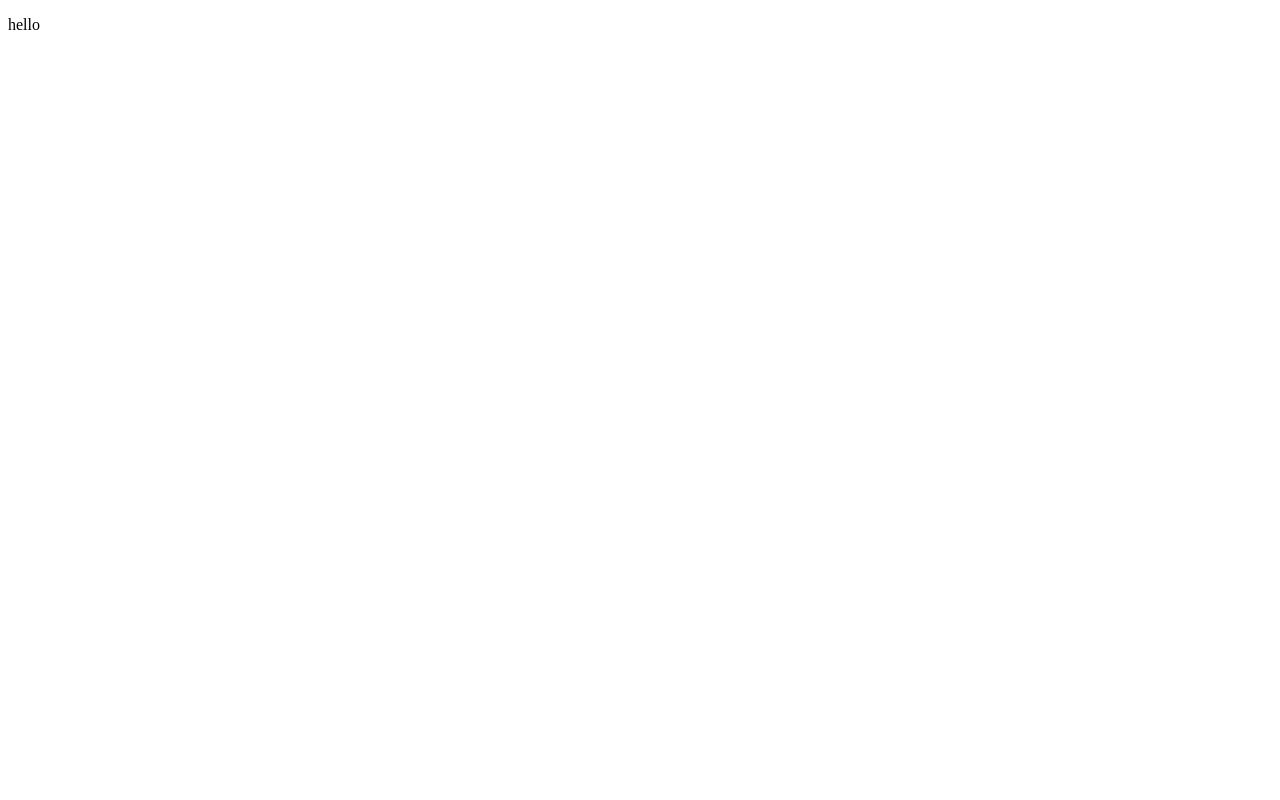
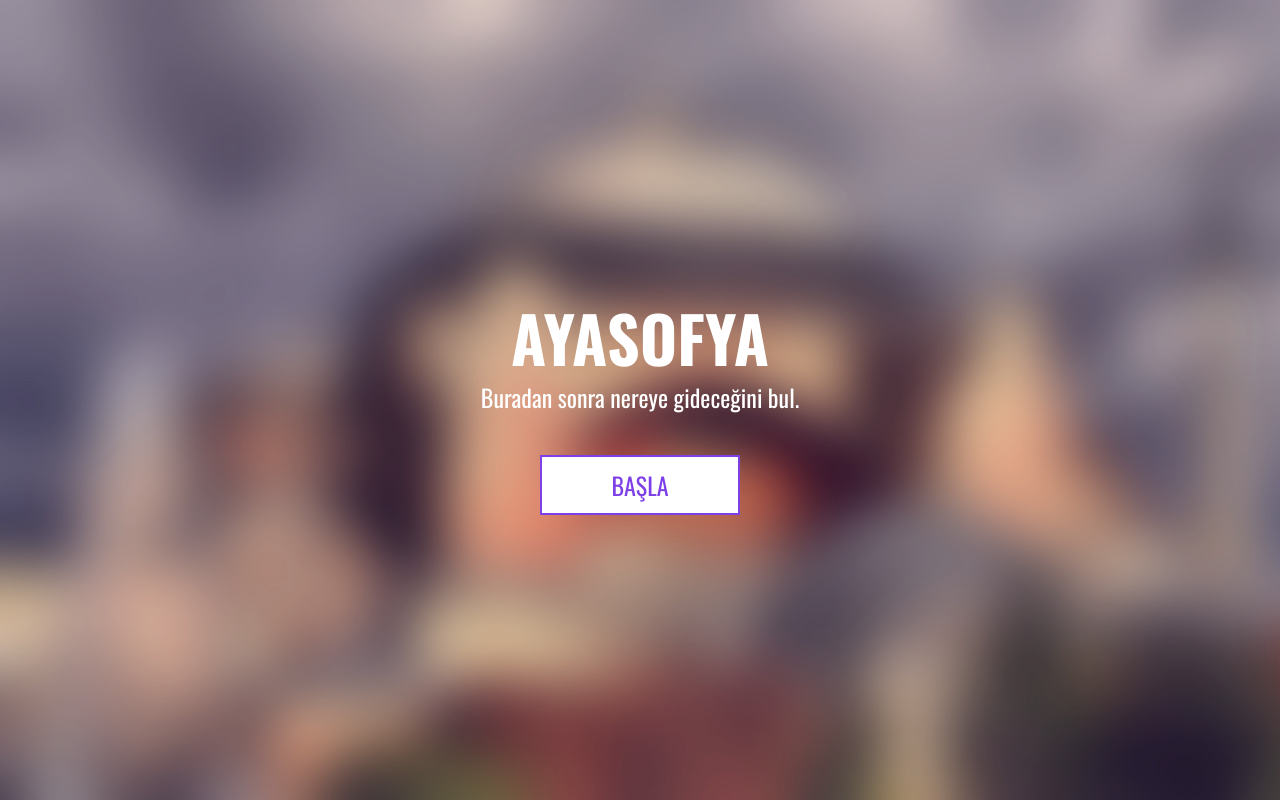
Before and after one commit to erkansivas35/showplace, a Vue app: page / in a window 1280 px wide. Built offline with nearby package versions, Linux system fonts and the light colour scheme.

Commit message:
homepage design complete

```diff
--- a/src/App.vue
+++ b/src/App.vue
@@ -5,4 +5,10 @@
 </template>
 
 <style lang="scss">
+  @import './assets/css/normalize.css';
+  @import url('https://fonts.googleapis.com/css?family=Oswald:300,400,700');
+
+  html, body {
+    font-family: 'Oswald', sans-serif;
+  }
 </style>
--- a/src/views/Home.vue
+++ b/src/views/Home.vue
@@ -1,6 +1,17 @@
 <template>
   <div class="home">
-    <p>hello</p>
+    <div class="overlay"></div>
+    <div class="container">
+      <div class="title">
+        <h1>AYASOFYA</h1>
+      </div>
+      <div class="content">
+        <p>Buradan sonra nereye gideceğini bul.</p>
+      </div>
+      <div class="button">
+        <a href="#">BAŞLA</a>
+      </div>
+    </div>
   </div>
 </template>
 
@@ -9,3 +20,73 @@
   name: "home"
 };
 </script>
+
+<style lang="scss">
+.home {
+  background: url("../assets/img/375935.jpg");
+  background-repeat: no-repeat;
+  background-size: cover;
+  width: 100%;
+  height: 100vh;
+  display: flex;
+  align-items: center;
+  justify-content: center;
+
+  .overlay {
+    width: 100%;
+    height: 100vh;
+    position: absolute;
+    left: 0;
+    top: 0;
+    background: rgba(125, 64, 230, 0.16);
+    z-index: 0;
+  }
+
+  .container {
+    display: flex;
+    flex-direction: column;
+    align-items: center;
+    justify-content: center;
+    z-index: 1;
+    color: #fff;
+
+    & .title {
+      margin-bottom: 10px;
+
+      h1 {
+      font-size: 64px;
+      margin: 0;
+    }
+    }
+
+    & .content {
+      margin-bottom: 60px;
+
+      p {
+        font-size: 24px;
+        margin: 0;
+      }
+    }
+
+    .button {
+      display: block;
+
+      a {
+        background: #fff;
+        border: 2px solid #7d40e6;
+        color: #7d40e6;
+        text-decoration: none;
+        font-size: 24px;
+        transition: 0.3s;
+        padding: 10px 70px;
+
+        &:hover {
+          background: #7d40e6;
+          border: 2px solid #fff;
+          color: #fff;
+        }
+      }
+    }
+  }
+}
+</style>
```
Also changed, not shown: src/assets/css/normalize.css (added), src/assets/img/375935.jpg (added).
